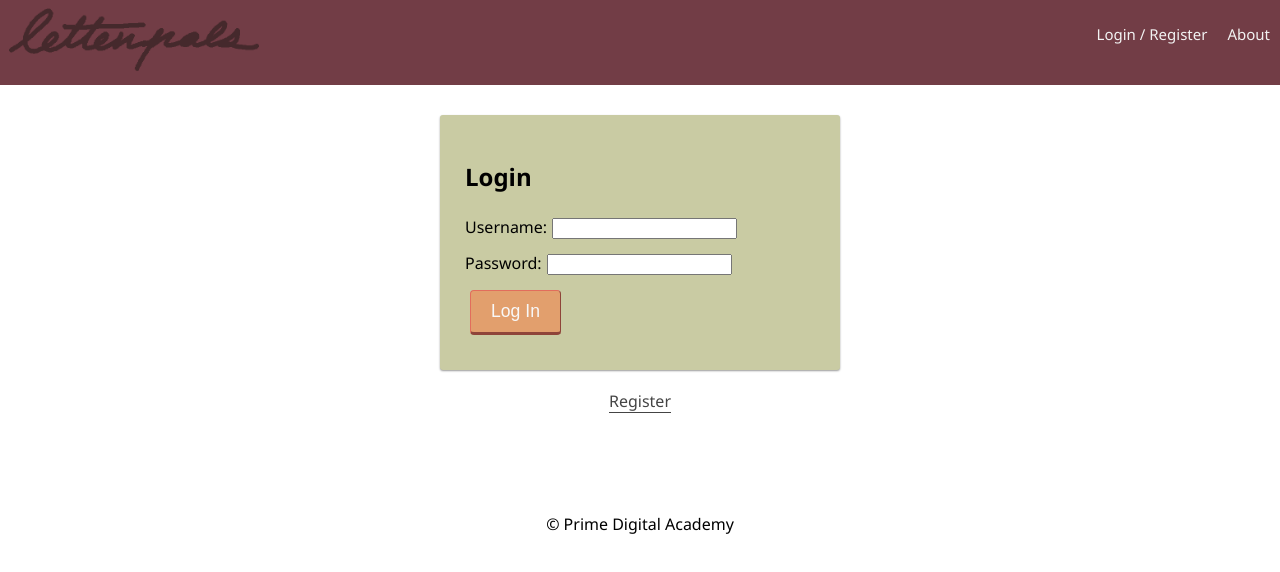
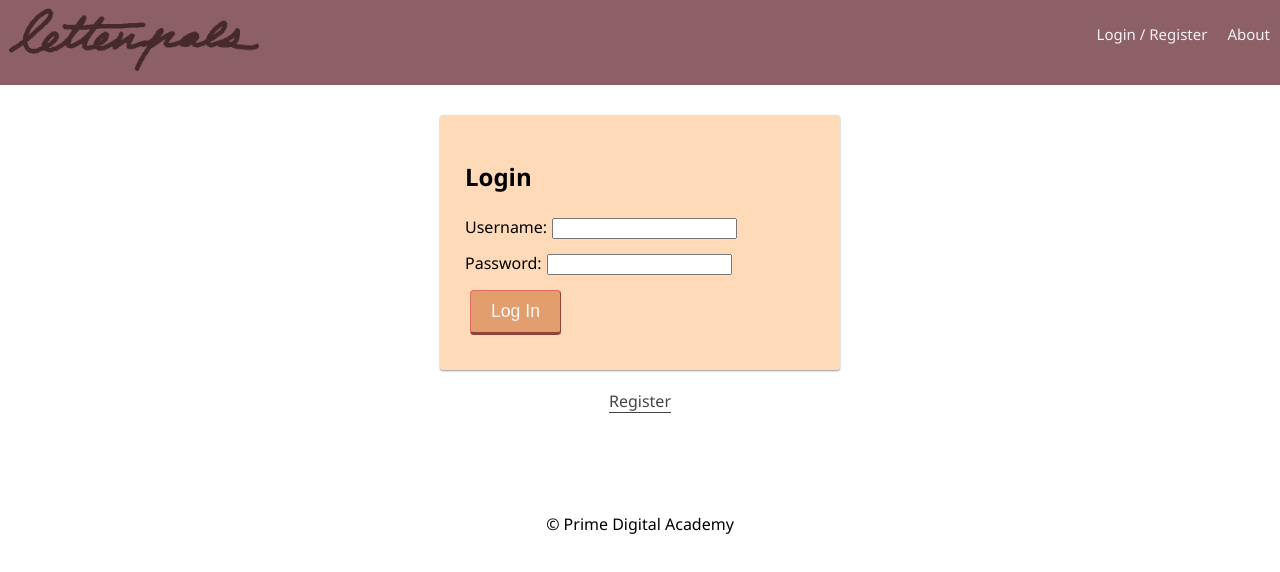
Before and after one commit to emmawestbrook/letterpals, a React app: page /#/info in a window 1280 px wide. Built offline with nearby package versions, Linux system fonts and the light colour scheme; no server answers.

Commit message:
changed colors

```diff
--- a/src/components/App/App.css
+++ b/src/components/App/App.css
@@ -72,8 +72,8 @@ Button
 
 .btn_asLink:hover {
   background-color: transparent;
-  border-color: #008183;
-  color: #008183;
+  border-color: #e26d5c;
+  color: #e26d5c;
 }
 
 /* --------------------------------------------------------------------------------
@@ -101,7 +101,7 @@ Form Treatment
   max-width: 100%;
   padding: 25px;
   margin: 0 auto 20px;
-  background-color: #c9cba3;
+  background-color: peachpuff;
   border-radius: 3px;
   box-shadow: 0 1px 2px rgb(0, 0, 0, 0.4);
 }
--- a/src/components/Nav/Nav.css
+++ b/src/components/Nav/Nav.css
@@ -8,14 +8,14 @@
 
 .nav {
   margin: 0 0 30px;
-  background-color: #723d46;
+  background-color: #8d5f67;
   overflow: hidden;
 }
 
 .nav-link {
   float: left;
   color: #f2f2f2;
-  background-color: #723d46;
+  background-color: #8d5f67;
   text-align: center;
   padding: 24px 10px;
   text-decoration: none;
```
